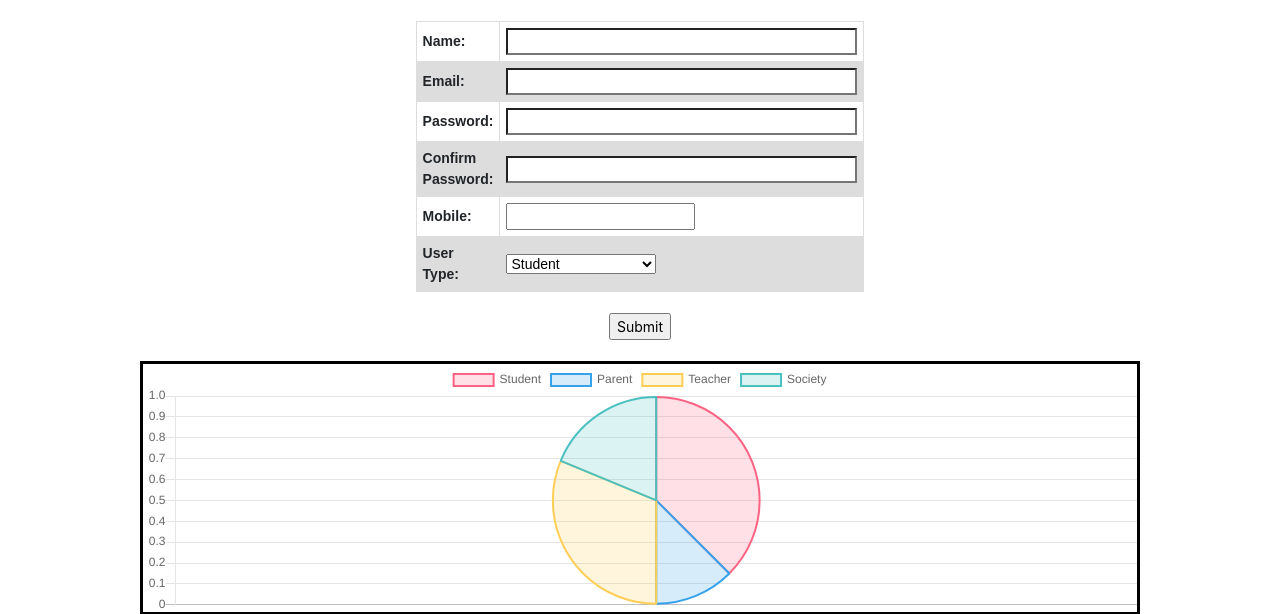
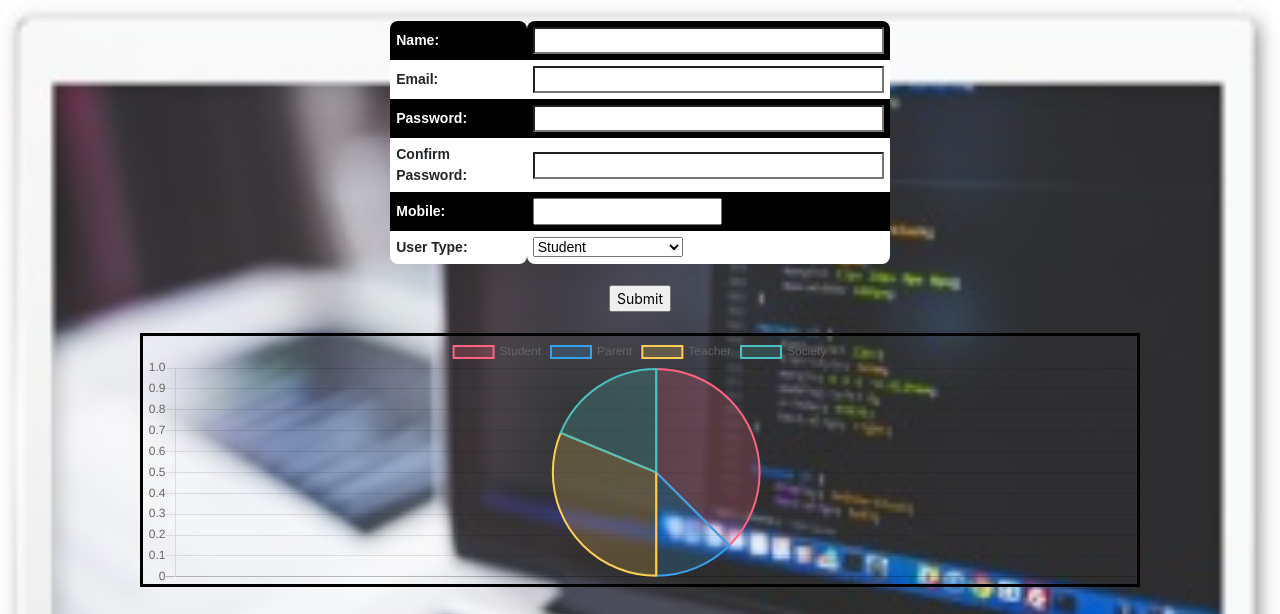
Before and after one commit to kanikarungta/Django-with-Chart-Js, a Django app: page / in a window 1280 px wide. Shown: the top 614 px of the page. Run offline with Django 3.2, Linux system fonts and the light colour scheme; data comes from the database, SQL or seed files in the repository; both versions use the stored data as it was after the commit; some libraries are stand-ins or nearby versions.

Commit message:
add background image and Enhance CSS

```diff
--- a/templates/base.html
+++ b/templates/base.html
@@ -1,3 +1,4 @@
+{% load static %}
 <!DOCTYPE html>
 <html lang="en">
   <head>
@@ -18,17 +19,30 @@
     table {
       font-family: arial, sans-serif;
       border-collapse: collapse;
-      width: 40%;
+      width: 45%;
+      border-spacing: 0;
+      border: 0; margin:0px;
+    }
+    tr:first-child td, tr:first-child th {
+    border-top-left-radius: 8px; border-top-right-radius: 8px;
+    }
+
+    tr:last-child td {
+    border-bottom-left-radius: 8px; border-bottom-right-radius: 8px;
     }
 
     td, th {
-      border: 1px solid #dddddd;
+      /*border: 1px solid #dddddd;*/
       text-align: left;
       padding: 6px;
+      border-bottom-width: 0px;
     }
 
     tr:nth-child(even) {
-      background-color: #dddddd;
+      background-color: white;
+    }
+    tr:nth-child(odd) {
+      background-color: black;
     }
     div.container1 {
       width:1000px;
@@ -37,7 +51,7 @@
     }
     </style>
   </head>
-  <body>
+  <body style="background-image: url({% static 'img.jpg' %}); background-repeat: no-repeat; background-attachment: fixed; background-size: cover;">
     <script>
       $(document).ready(function(){
       var ctx = document.getElementById('myChart').getContext('2d');
@@ -68,7 +82,7 @@
               }]
           },
           options: {
-              responsive: true,
+              /*responsive: true,*/
               scales: {
                   yAxes: [{
                       ticks: {
@@ -87,7 +101,7 @@
       <br>
         <table>
           <tr>
-          <td><b>Name:</b></td>
+            <td style="color: white"><b>Name:</b></td>
             <td><input type="text" name="name" size="40"></td>
           </tr>
           <tr>
@@ -95,7 +109,7 @@
             <td><input type="text" name="email" size="40"></td>
           </tr>
           <tr>
-          <td><b>Password:</b></td>
+            <td style="color: white"><b>Password:</b></td>
             <td><input type="password" name="password1" size="40"></td>
           </tr>
           <tr>
@@ -103,7 +117,7 @@
             <td><input type="password" name="password2" size="40"></td>
           </tr>
           <tr>
-          <td><b>Mobile:</b></td>
+            <td style="color: white"><b>Mobile:</b></td>
             <td><input type="number" name="mobile" size="40"></td>
           </tr>
           <tr>
@@ -114,7 +128,8 @@
                 {% endfor %}
                 </select></td>
           </tr>
-      </table><br>
+        </table>
+      <br>
       <input type="submit" value="Submit">
     </form>
     {% for msg in messages %}
```
Also changed, not shown: db.sqlite3, static/img.jpg (renamed from templates/img.jpg). Lines whose indentation alone changed are shown as unchanged.
